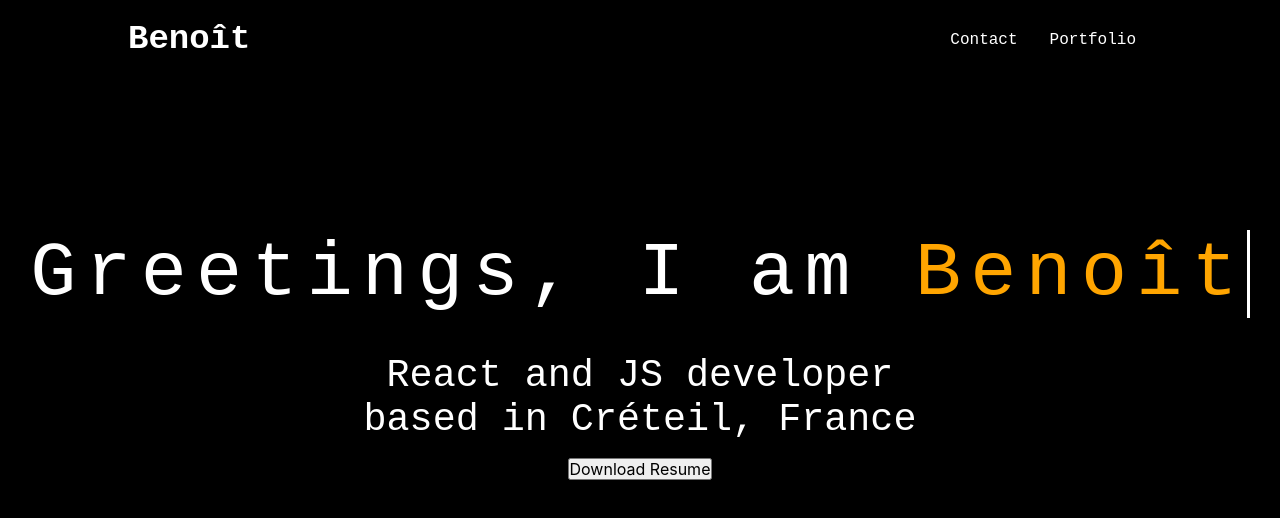
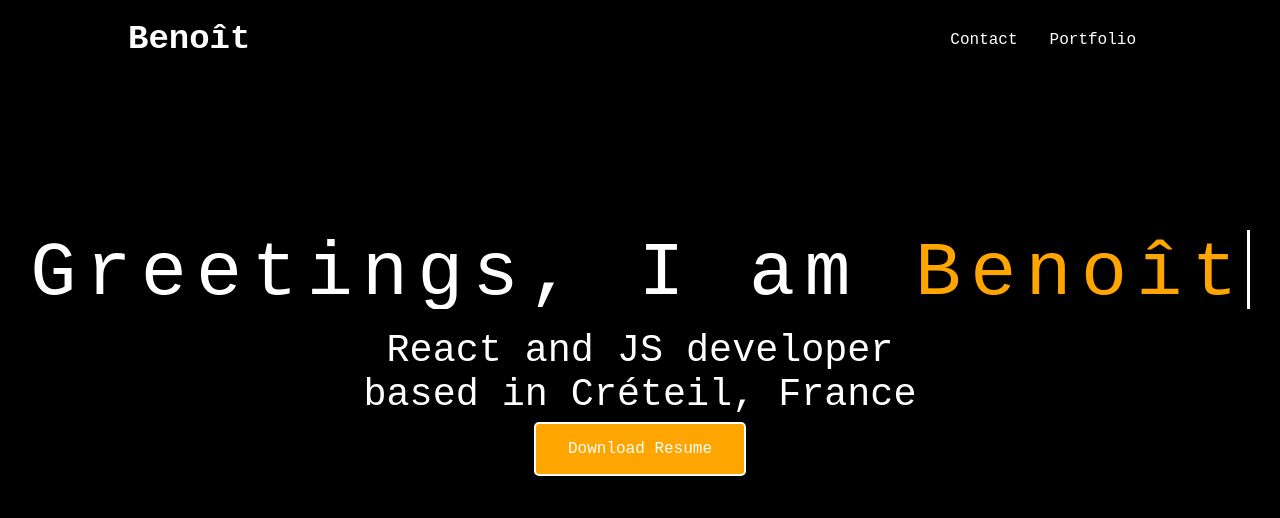
Before and after one commit to benoitfinet/portfolio_bf, a React (Create React App) app: page / in a window 1280 px wide. Shown: the top 518 px of the page. Built offline with nearby package versions, Linux system fonts and the light colour scheme.

Commit message:
adding resume to download

```diff
--- a/src/pages/ContactMe/ContactMe.jsx
+++ b/src/pages/ContactMe/ContactMe.jsx
@@ -15,16 +15,13 @@ function ContactMe() {
                     <h3>Quick Contact</h3>
                     <h4>Contact me today, and get reply ASAP!</h4>
                     <fieldset>
-                        <label for="name">Your Name</label>
-                        <input name="Name" id="name" type="text" tabIndex="1" required autoFocus />
+                        <input placeholder="Your name" name="Name" id="name" type="text" tabIndex="1" required autoFocus />
                     </fieldset>
                     <fieldset>
-                        <label for="email">Your email address</label>
-                        <input name="Email" id="email" type="email" tabIndex="2" required />
+                        <input placeholder="Your email address" name="Email" id="email" type="email" tabIndex="2" required />
                     </fieldset>
                     <fieldset>
-                        <label for="message">Type your message here....</label>
-                        <textarea name="Message" id="message" tabIndex="3" required></textarea>
+                        <textarea placeholder="Type your message Here...." name="Message" id="message" tabIndex="3" required></textarea>
                     </fieldset>
                     <fieldset>
                         <button name="submit" type="submit" id="contact-submit" data-submit="...Sending">Submit</button>
--- a/src/pages/Home/Home.jsx
+++ b/src/pages/Home/Home.jsx
@@ -1,4 +1,5 @@
 import './home.scss';
+import Resume from '../../assets/resume/BfinetCV.pdf'
 
 function Home() {
 
@@ -12,7 +13,9 @@ function Home() {
                     <p>based in Créteil, France</p>
                 </div>
                 <div>
-                    <button>Download Resume</button>
+                    <form method="get" action={Resume} target="_blank">
+                        <button className='buttonDownload' type="submit">Download Resume</button>
+                    </form>
                 </div>
             </div>
         </div>
--- a/src/pages/Home/home.scss
+++ b/src/pages/Home/home.scss
@@ -58,6 +58,27 @@
     }
 }
 
+.buttonDownload {
+    background-color: orange;
+    /* Green */
+    border: 2px solid white;
+    color: white;
+    padding: 16px 32px;
+    text-align: center;
+    text-decoration: none;
+    display: inline-block;
+    font-family: monospace;
+    font-size: 16px;
+    margin: 4px 2px;
+    transition-duration: 0.4s;
+    cursor: pointer;
+    border-radius: 5px;
+}
+
+.buttonDownload:hover {
+    background-color: rgb(255, 183, 48);
+}
+
 /* The typing effect */
 @keyframes typing {
     from {
```
Also changed, not shown: 1 other file (tests, documents, lock files or other folders).
